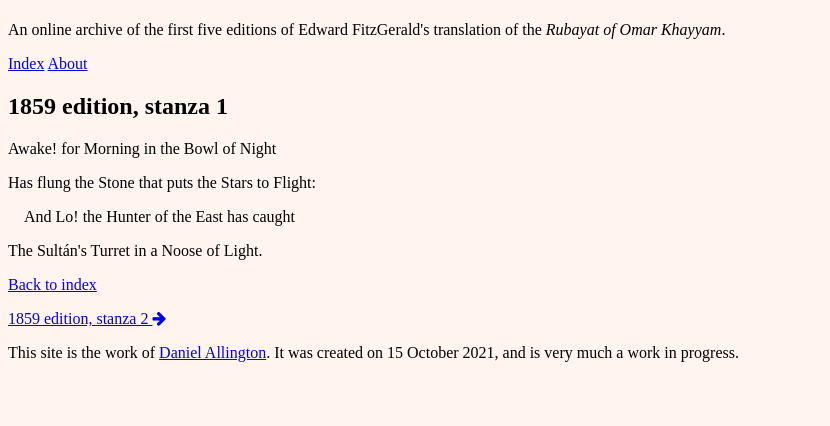
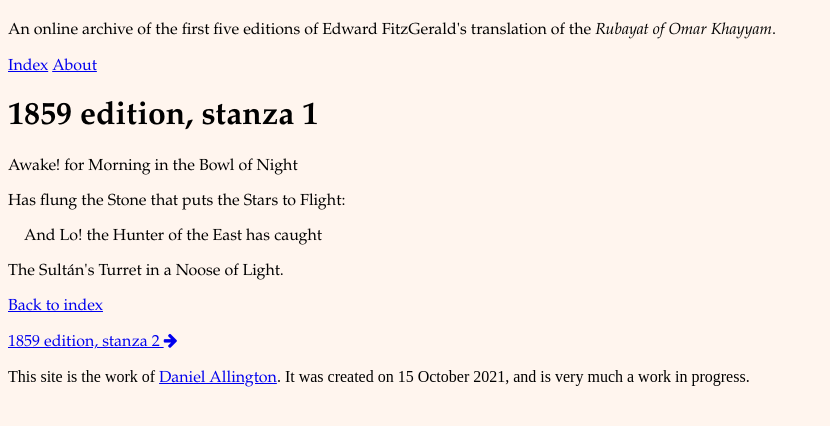
Before and after one commit to daniel-allington/fitzKhayyam, a Jekyll site: the page built from _stanzas/ed-1859-stanza-1.md, in a window 1280 px wide. Shown: the top 426 px of the page, without its empty margins (0-830 px from the left). Built offline with Jekyll 4.4.1, drawn with Linux system fonts in a browser that asks for light colours.

Commit message:
Stanza div instead of article

```diff
--- a/_layouts/stanza.html
+++ b/_layouts/stanza.html
@@ -7,7 +7,7 @@
     <link rel="stylesheet" href="https://cdnjs.cloudflare.com/ajax/libs/font-awesome/4.7.0/css/font-awesome.min.css">
     <link rel="stylesheet" href="{{ site.baseurl }}/styles.css">
 </head>
-<article>
+<div class = "stanza">
     <h1>{{ page.edition }} edition, stanza {{ page.stanza }}</h1>
     <p class = 'verse'>{{ page.v1 }}</p>
     <p class = 'verse'>{{ page.v2 }}</p>
@@ -30,4 +30,4 @@
         <a href = "{{ stanza_after.url }}">{{ page.edition }} edition, stanza {{ stanza_after.stanza }} <i class="fa fa-arrow-right"></i></a>
         {% endif %}
     </p>
-</article>
+</div>
--- a/styles.css
+++ b/styles.css
@@ -8,18 +8,23 @@
   vertical-align: top;
   }
 
-.h1 {
+h1 {
   font-family: Garamond;
 }
 
-.p {
+p {
   font-family: Garamond;
 }
 
-.a {
+a {
   font-family: Garamond;
 }
 
 #v3 {
   text-indent: 1em;
 }
+
+p footer {
+  font-size: smaller;
+  font-family: sans-serif;
+}
```
